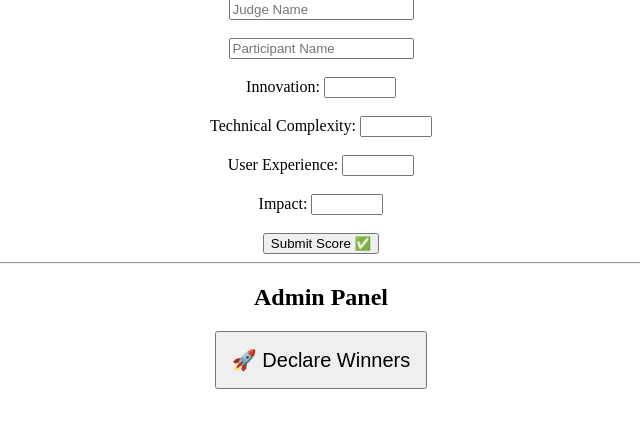
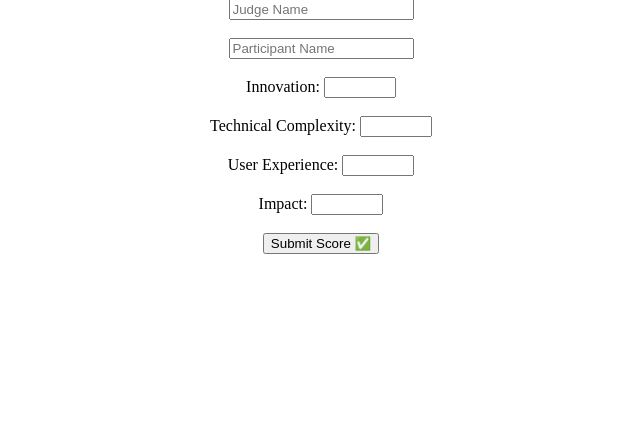
Before and after one commit to Indrasena8/AgenticAI, a Flask app: page / in a window 1280 px wide. Shown: the part 82-510 px from the top of the page, without its empty margins (319-959 px from the left). Run offline with Flask 3, Linux system fonts and the light colour scheme.

Commit message:
Update judge_form.html

```diff
--- a/AgenticAI/csi_agents/templates/judge_form.html
+++ b/AgenticAI/csi_agents/templates/judge_form.html
@@ -17,14 +17,6 @@
 
             <button type="submit">Submit Score ✅</button>
         </form>
-
-        <hr>
-
-        <h2>Admin Panel</h2>
-        <form action="/declare-winners" method="POST">
-            <button type="submit" style="padding:15px; font-size:20px;">🚀 Declare Winners</button>
-        </form>
-
     </center>
 </body>
 </html>
```
